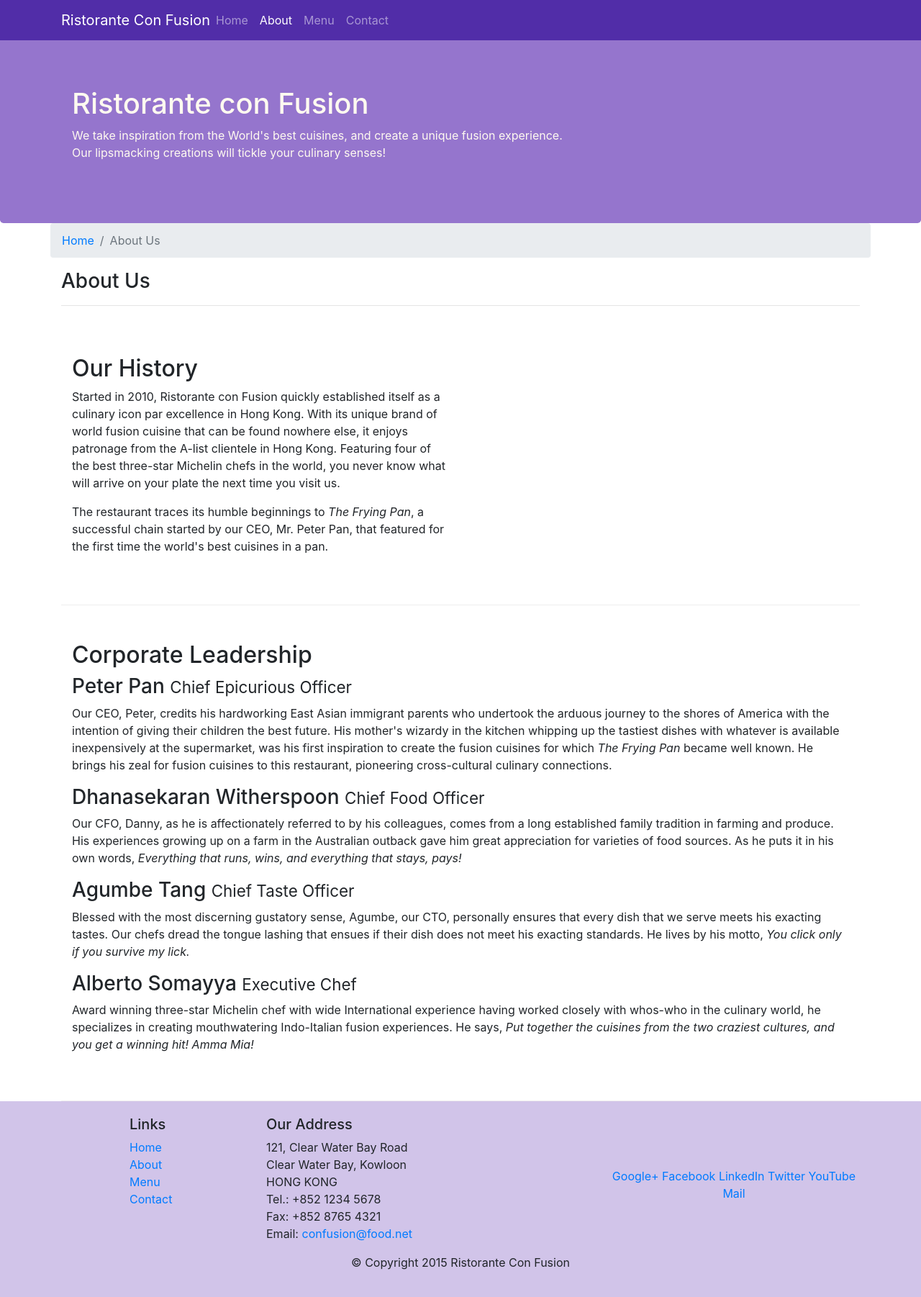
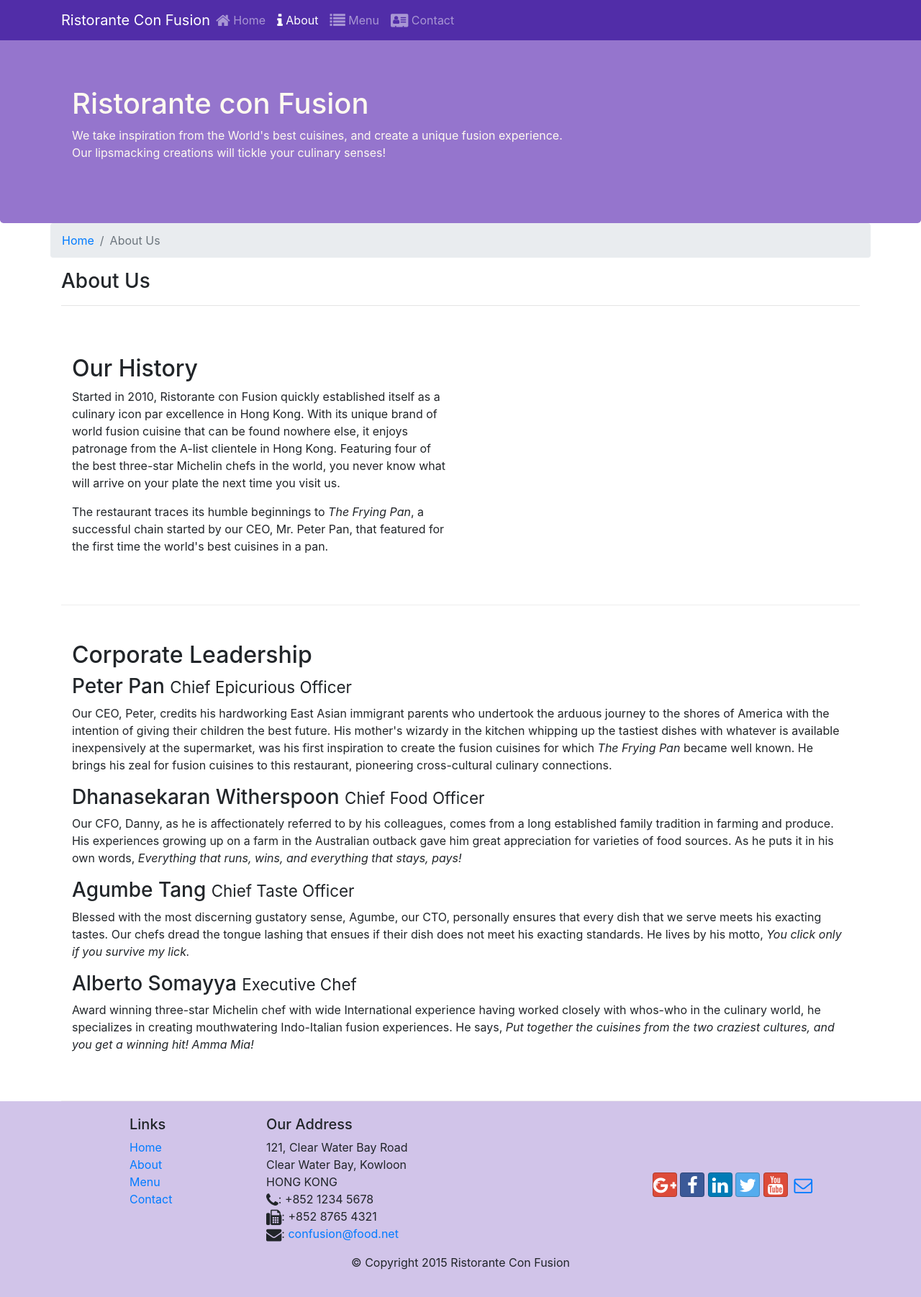
Before and after one commit to KolaganiRakeshChandra/17BD1A05CX, a website: page aboutus.html in a window 1280 px wide. Shown: the whole page at 72% size. Drawn offline with nearby package versions, Linux system fonts and the light colour scheme.

Commit message:
Icon Fonts

```diff
--- a/aboutus.html
+++ b/aboutus.html
@@ -10,6 +10,8 @@
 
     <!-- Bootstrap CSS -->
     <link rel="stylesheet" href="node_modules/bootstrap/dist/css/bootstrap.min.css">
+    <link rel="stylesheet" href="node_modules/font-awesome/css/font-awesome.min.css">
+    <link rel="stylesheet" href="node_modules/bootstrap-social/bootstrap-social.css">
     <link href="css/styles.css" rel="stylesheet">
 
     <title>Ristorante Con Fusion: About Us</title>
@@ -18,7 +20,7 @@
 
 <body>
     <nav class="navbar navbar-dark navbar-expand-sm fixed-top"><!--in small and exrasmall screens it will become toggle navbar i.e., it'll be collapsed-->
-        <div class="container">
+        <div class="container"><!--container leaves margin on the sides whereas container-fluid it takes complete available space-->
             <!--data-toggle is javascript component usage in bootstrap-->
             <button class="navbar-toggler" type="button" data-toggle="collapse" data-target="#Navbar"><!--hides links in my navbar when i switch to extrasmall and small screens-->
                 <span class="navbar-toggler-icon"></span>
@@ -26,11 +28,11 @@
             <!--navbar-brand allows me to display some info as branding info in my navigation bar-->
             <a class="navbar-brand mr-auto" href="./index.html">Ristorante Con Fusion</a>
             <div class="collapse navbar-collapse" id="Navbar">
-                <ul class="navbar-nav mr-auto"><!--this class help to define set of links thaat'll be included in my navbar and mr-auto->right margin-->
-                    <li class="nav-item"><a class="nav-link" href="./index.html">Home</a></li>
-                    <li class="nav-item active"><a class="nav-link" href="#">About</a></li>
-                    <li class="nav-item"><a class="nav-link" href="#">Menu</a></li>
-                    <li class="nav-item"><a class="nav-link" href="#">Contact</a></li>
+                <ul class="navbar-nav mr-auto"><!--this class help to define set of links that'll be included in my navbar and mr-auto->right margin-->
+                    <li class="nav-item"><a class="nav-link" href="./index.html"><span class="fa fa-home fa-lg"></span> Home</a></li>
+                    <li class="nav-item active"><a class="nav-link" href="#"><span class="fa fa-info fa-lg"></span> About</a></li>
+                    <li class="nav-item"><a class="nav-link" href="#"><span class="fa fa-list fa-lg"></span> Menu</a></li>
+                    <li class="nav-item"><a class="nav-link" href="#"><span class="fa fa-address-card fa-lg"></span> Contact</a></li>
                 </ul>
             </div>
         </div>
@@ -105,19 +107,19 @@
 		              121, Clear Water Bay Road<br>
 		              Clear Water Bay, Kowloon<br>
 		              HONG KONG<br>
-		              Tel.: +852 1234 5678<br>
-		              Fax: +852 8765 4321<br>
-		              Email: <a href="mailto:confusion@food.net">confusion@food.net</a>
+		              <i class="fa fa-phone fa-lg"></i>: +852 1234 5678<br>
+		              <i class="fa fa-fax fa-lg"></i>: +852 8765 4321<br>
+		              <i class="fa fa-envelope fa-lg"></i>: <a href="mailto:confusion@food.net">confusion@food.net</a>
 		           </address>
                 </div>
                 <div class="col-sm align-self-center">
                     <div style="text-align:center">
-                        <a href="http://google.com/+">Google+</a>
-                        <a href="http://www.facebook.com/profile.php?id=">Facebook</a>
-                        <a href="http://www.linkedin.com/in/">LinkedIn</a>
-                        <a href="http://twitter.com/">Twitter</a>
-                        <a href="http://youtube.com/">YouTube</a>
-                        <a href="mailto:">Mail</a>
+                        <a class="btn btn-social-icon btn-google" href="http://google.com/+"><i class="fa fa-google-plus fa-lg"></i>+</a>
+                        <a class="btn btn-social-icon btn-facebook" href="http://www.facebook.com/profile.php?id="><i class="fa fa-facebook fa-lg"></i></a>
+                        <a class="btn btn-social-icon btn-linkedin" href="http://www.linkedin.com/in/"><i class="fa fa-linkedin fa-lg"></i></a>
+                        <a class="btn btn-social-icon btn-twitter" href="http://twitter.com/"><i class="fa fa-twitter fa-lg"></i></a>
+                        <a class="btn btn-social-icon btn-google" href="http://youtube.com/"><i class="fa fa-youtube fa-lg"></i></a>
+                        <a class="btn btn-social-icon" href="mailto:"><i class="fa fa-envelope-o fa-lg"></i></a>
                     </div>
                 </div>
            </div>
--- a/package.json
+++ b/package.json
@@ -15,6 +15,8 @@
   },
   "dependencies": {
     "bootstrap": "^4.0.0",
+    "bootstrap-social": "^5.1.1",
+    "font-awesome": "^4.7.0",
     "jquery": "^3.3.1",
     "popper.js": "^1.12.9"
   }
```
Also changed, not shown: index.html (+15 -13 lines), 1 other file.
